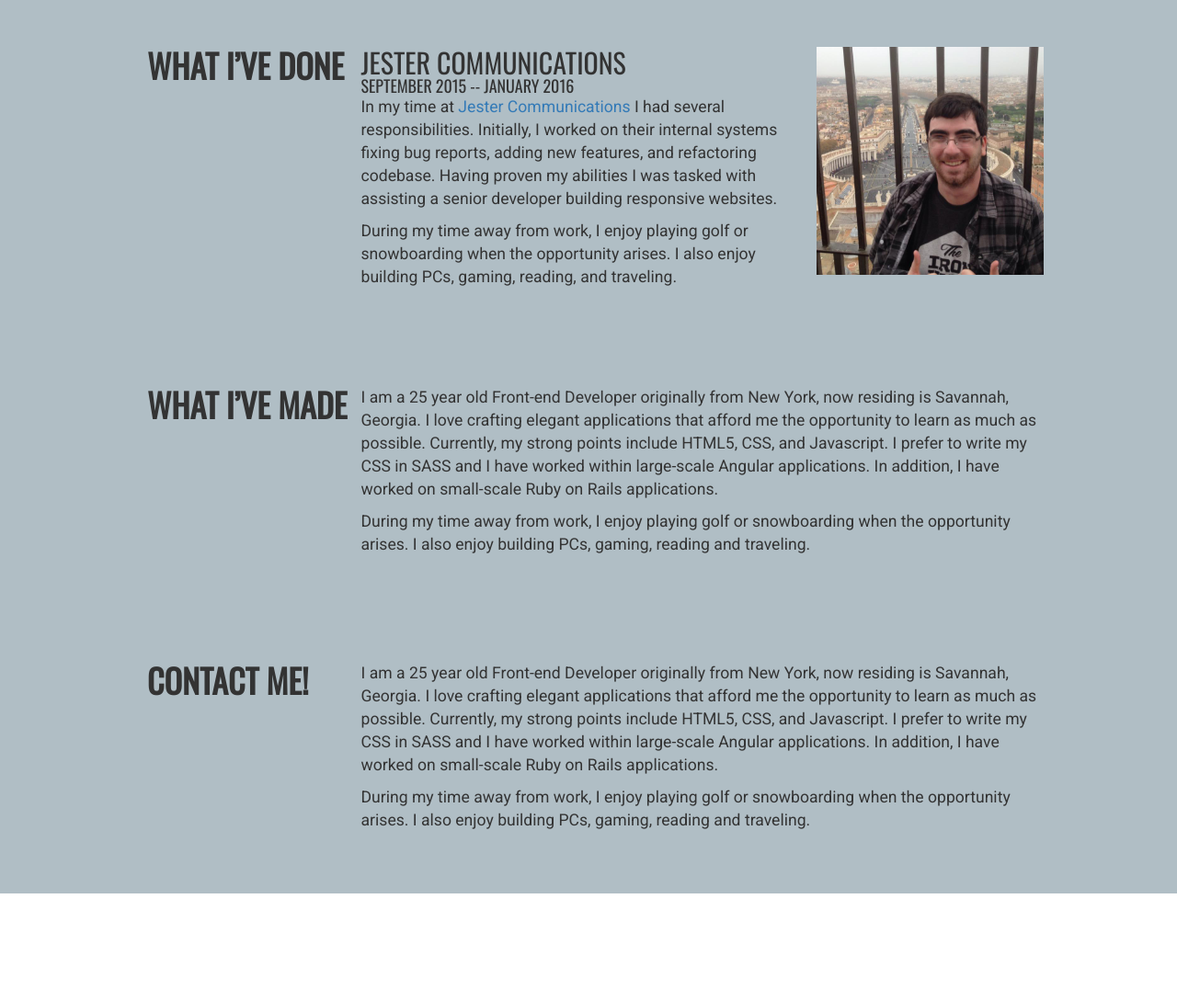
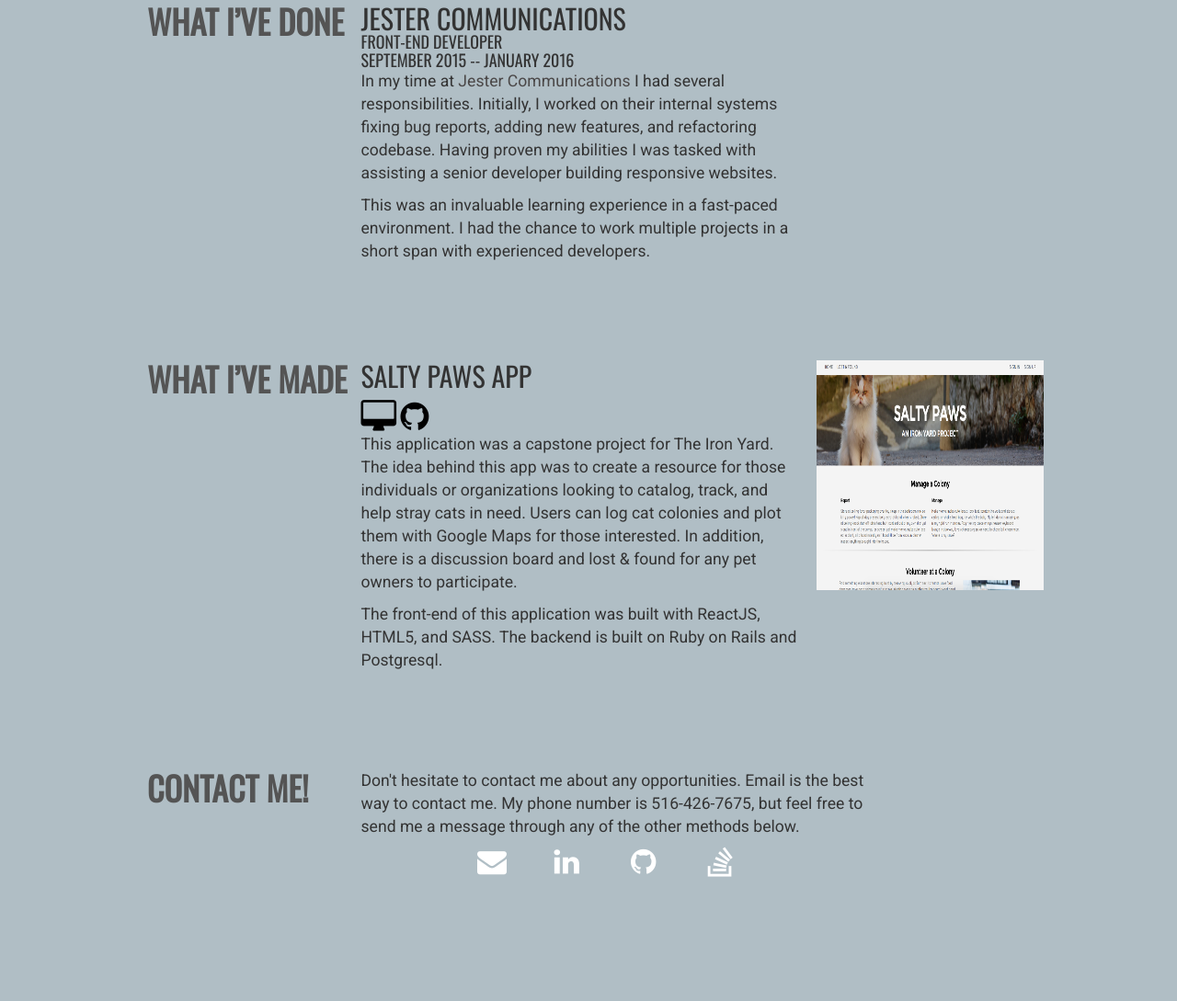
Before and after one commit to ryanmcgov/ryanmcgov.github.io, a plain HTML site: page index.html in a window 1280 px wide. Shown: the part 1086-2175 px from the top of the page at 92% size. Before the commit the page ends 2058 px from the top, so only its background shows below. Drawn offline with nearby package versions, Linux system fonts and the light colour scheme.

Commit message:
portfolio first push

```diff
--- a/index.html
+++ b/index.html
@@ -69,7 +69,7 @@
           </div>
           <div class="about-blurb col-md-9 col-lg-9">
             <div class="col-md-8 col-lg-8">
-              <p>I am a 25 year old Front-end Developer originally from New York, now residing is Savannah, Georgia.  I love crafting elegant applications that afford me the opportunity to learn as much as possible.  Currently, my strong points include HTML5, CSS, and Javascript.  I prefer to write my CSS in SASS and I have worked within large-scale Angular applications.  In addition, I have worked on small-scale Ruby on Rails applications. </p>
+              <p>I am a 25 year old Front-end Developer originally from New York, now residing is Savannah, Georgia.  I love crafting elegant applications that afford me the opportunity to learn as much as possible.  Currently, my strong points include HTML5, CSS, and Javascript.  I prefer to write my CSS in SASS and I have worked within large-scale production Angular applications.  In addition, I have worked on small-scale Ruby on Rails applications. </p>
               <p>During my time away from work, I enjoy playing golf or snowboarding when the opportunity arises.  I also enjoy building PCs, gaming, reading, and traveling.</p>
             </div>
             <div class="col-md-4 col-lg-4">
@@ -85,12 +85,10 @@
           <div class="about-blurb col-md-9 col-lg-9">
             <div class="col-md-8 col-lg-8">
               <h2>Jester Communications</h2>
+              <h4>Front-end Developer</h4>
               <h4>September 2015 -- January 2016</h4>
-              <p>In my time at <a href="http://www.jestercom.com">Jester Communications</a> I had several responsibilities.  Initially, I worked on their internal systems fixing bug reports, adding new features, and refactoring codebase.  Having proven my abilities I was tasked with assisting a senior developer building responsive websites.</p>
-              <p>During my time away from work, I enjoy playing golf or snowboarding when the opportunity arises.  I also enjoy building PCs, gaming, reading, and traveling.</p>
-            </div>
-            <div class="col-md-4 col-lg-4">
-              <img src="src/images/vatican_img.jpg" alt="">
+              <p>In my time at <a href="http://www.jestercom.com" target="_blank">Jester Communications</a> I had several responsibilities.  Initially, I worked on their internal systems fixing bug reports, adding new features, and refactoring codebase.  Having proven my abilities I was tasked with assisting a senior developer building responsive websites.</p>
+              <p>This was an invaluable learning experience in a fast-paced environment.  I had the chance to work multiple projects in a short span with experienced developers.</p>
             </div>
         </div>
       </div>
@@ -100,9 +98,23 @@
           <h1>What I&#8217;ve Made</h1>
         </div>
         <div class="about-blurb col-md-9 col-lg-9">
-          <p>I am a 25 year old Front-end Developer originally from New York, now residing is Savannah, Georgia.  I love crafting elegant applications that afford me the opportunity to learn as much as possible.  Currently, my strong points include HTML5, CSS, and Javascript.  I prefer to write my CSS in SASS and I have worked within large-scale Angular applications.  In addition, I have worked on small-scale Ruby on Rails applications. </p>
-          <p>During my time away from work, I enjoy playing golf or snowboarding when the opportunity arises.  I also enjoy building PCs, gaming, reading and traveling.</p>
-        </div>
+            <div class="col-md-8 col-lg-8">
+              <h2>Salty Paws App</h2>
+              <h4>
+                <a href="http://saltypaws.herokuapp.com/" target="_blank">
+                      <i class="fa fa-desktop fa-2x"></i>
+                </a>
+                <a href="https://github.com/Rails-Dream-Team/SaltyPaws" target="_blank">
+                      <i class="fa fa-github fa-2x"></i>
+                </a>
+              </h4>
+              <p>This application was a capstone project for The Iron Yard.  The idea behind this app was to create a resource for those individuals or organizations looking to catalog, track, and help stray cats in need.  Users can log cat colonies and plot them with Google Maps for those interested.  In addition, there is a discussion board and lost & found for any pet owners to participate.</p>
+              <p>The front-end of this application was built with ReactJS, HTML5, and SASS.  The backend is built on Ruby on Rails and Postgresql.</p>
+            </div>
+             <div class="project-ss-sp col-md-4 col-lg-4">
+              <img src="src/images/sp-index.png" alt="">
+            </div>
+          </div>
       </div>
 
       <div id="contact" class="row">
@@ -110,8 +122,31 @@
           <h1>Contact Me!</h1>
         </div>
         <div class="about-blurb col-md-9 col-lg-9">
-          <p>I am a 25 year old Front-end Developer originally from New York, now residing is Savannah, Georgia.  I love crafting elegant applications that afford me the opportunity to learn as much as possible.  Currently, my strong points include HTML5, CSS, and Javascript.  I prefer to write my CSS in SASS and I have worked within large-scale Angular applications.  In addition, I have worked on small-scale Ruby on Rails applications. </p>
-          <p>During my time away from work, I enjoy playing golf or snowboarding when the opportunity arises.  I also enjoy building PCs, gaming, reading and traveling.</p>
+          <div class="contact-sec">
+            <p>Don't hesitate to contact me about any opportunities.  Email is the best way to contact me.  My phone number is 516-426-7675, but feel free to send me a message through any of the other methods below.</p>
+          <div class="header-social-block row">
+                <div class="header-social-icon gmail-link col-md-3">
+                  <a href="mailto:rmcgov1216@gmail.com?subject=Developer Opportunity">
+                    <i class="fa fa-envelope fa-2x"></i>
+                  </a>
+                </div>
+                <div class="header-social-icon linked-in col-md-3">
+                  <a href="https://www.linkedin.com/in/rmcgov1216" target="_blank">
+                    <i class="fa fa-linkedin fa-2x"></i>
+                  </a>
+                </div>
+                <div class="header-social-icon github col-md-3">
+                 <a href="https://github.com/ryanmcgov" target="_blank">
+                    <i class="fa fa-github fa-2x"></i>
+                 </a>
+                </div>
+                <div class="header-social-icon github col-md-3">
+                 <a href="http://careers.stackoverflow.com/rmcgov1216" target="_blank">
+                    <i class="fa fa-stack-overflow fa-2x"></i>
+                 </a>
+                </div>
+            </div>
+          </div>
         </div>
       </div>
 
--- a/src/css/app.css
+++ b/src/css/app.css
@@ -26,6 +26,10 @@ body {
 
 a {
 	text-decoration: none !important;
+}
+
+p > a {
+	color: #4A4747;
 }
 
 
@@ -135,6 +139,14 @@ a {
 	color: #545454;
 }
 
+.fa-desktop:hover {
+	color: #545454;
+}
+
+.fa-stack-overflow:hover {
+	color: #545454;
+}
+
 
 
 /****Content****/
@@ -166,12 +178,12 @@ a {
 	text-transform: uppercase;
 	font-family: 'Oswald', sans-serif;
 	font-weight: 600;
+	color: #545454;
 }
 
 /*About Section*/
 #about {
 	vertical-align: text-top;
-	margin-bottom: 5%;
 }
 
 .about-blurb {
@@ -189,13 +201,10 @@ a {
 .about-blurb img {
 	width: 100%;
 	height: auto;
+	min-height: 250px;
 }
 
 /*Experience Section*/
-#experience {
-
-}
-
 #experience  h2 {
 	margin-top: 0;
 	margin-bottom: 0;
@@ -212,11 +221,38 @@ a {
 }
 
 /*Projects Section*/
-#projects {
+.project-ss-sp {
+	background-image: url("../images/colonies-ss.png");
+	background-size: 100%;
+	background-position: center center;
+	background-repeat: no-repeat;
 
 }
 
+.project-ss-sp img {
+	-webkit-transition: opacity .3s ease-out;
+    	-moz-transition: opacity .3s ease-out;
+    	-o-transition: opacity .3s ease-out;
+    	transition: opacity .3s ease-out;
+}
+
+.project-ss-sp img:hover {
+	opacity: 0;
+}
+
+#projects  h2 {
+	margin-top: 0;
+	margin-bottom: 0;
+	text-transform: uppercase;
+	font-family: 'Oswald', sans-serif;
+}
+
+#projects a {
+	color: #000;
+}
+
 /*Contact Section*/
-#contact {
-
+.contact-sec {
+	width: 75%;
+	margin: 0 auto 0 0;
 }
```
Also changed, not shown: src/images/colonies-ss.png (added), src/images/glyphicons-372-global.png (added), src/images/sp-index.png (added).
